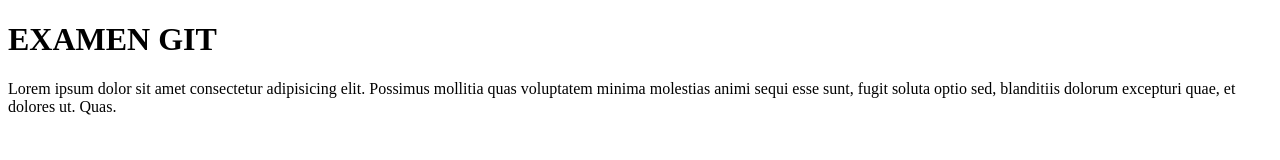
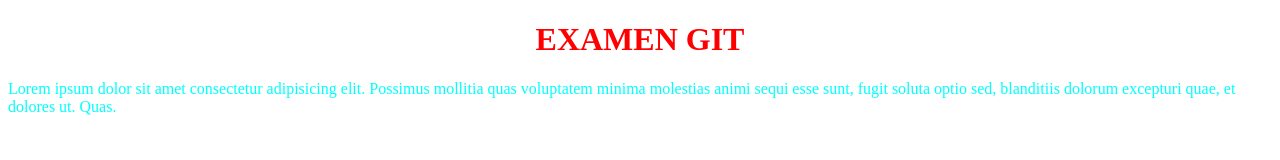
Before and after one commit to Pablirry/RepositorioExamen, a plain HTML site: page index.html in a window 1280 px wide. Drawn offline with Linux system fonts and the light colour scheme.

Commit message:
javascript

```diff
--- a/index.html
+++ b/index.html
@@ -5,6 +5,7 @@
     <meta charset="UTF-8">
     <meta name="viewport" content="width=device-width, initial-scale=1.0">
     <title>Examen git</title>
+    <link rel="stylesheet" href="./estilos.css">
 </head>
 
 <body>
--- /dev/null
+++ b/javascript/javascript.js
@@ -0,0 +1 @@
+console.log('hello world');
```
